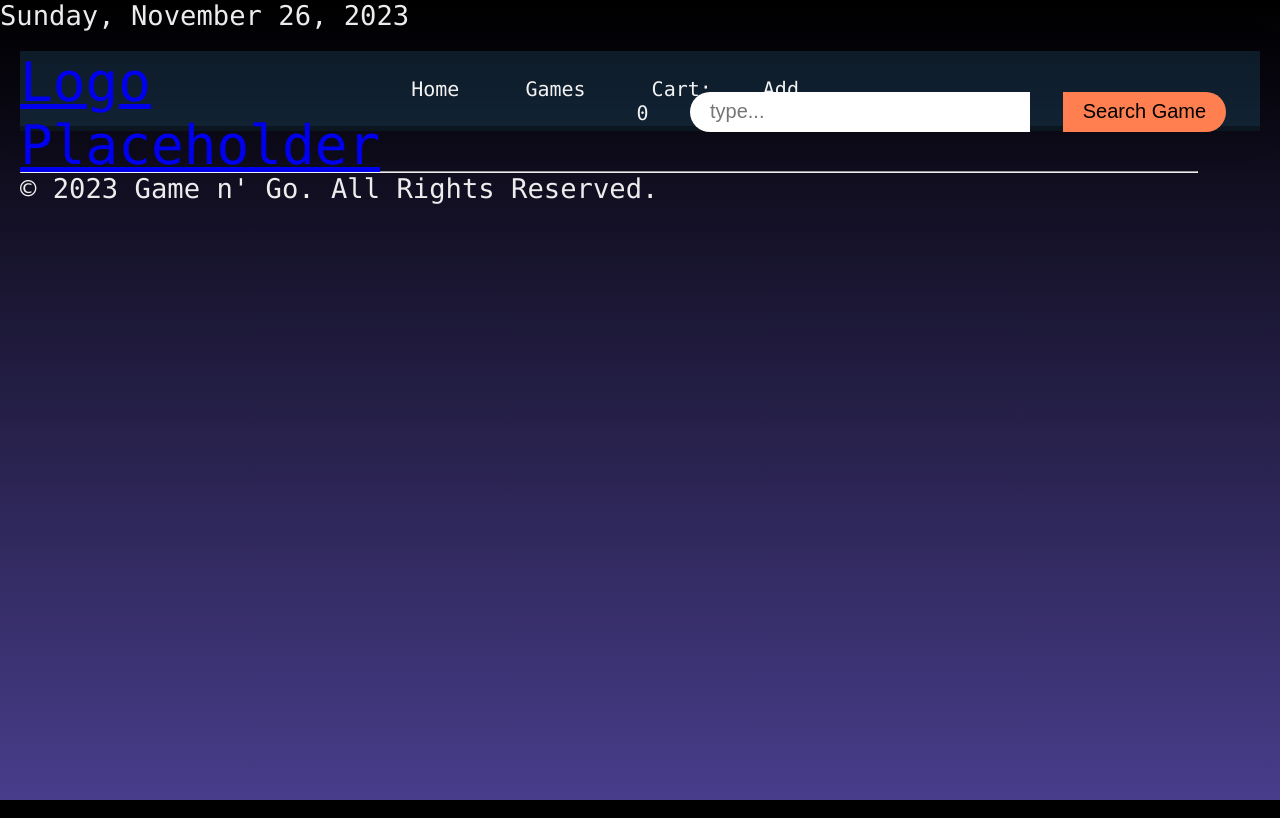
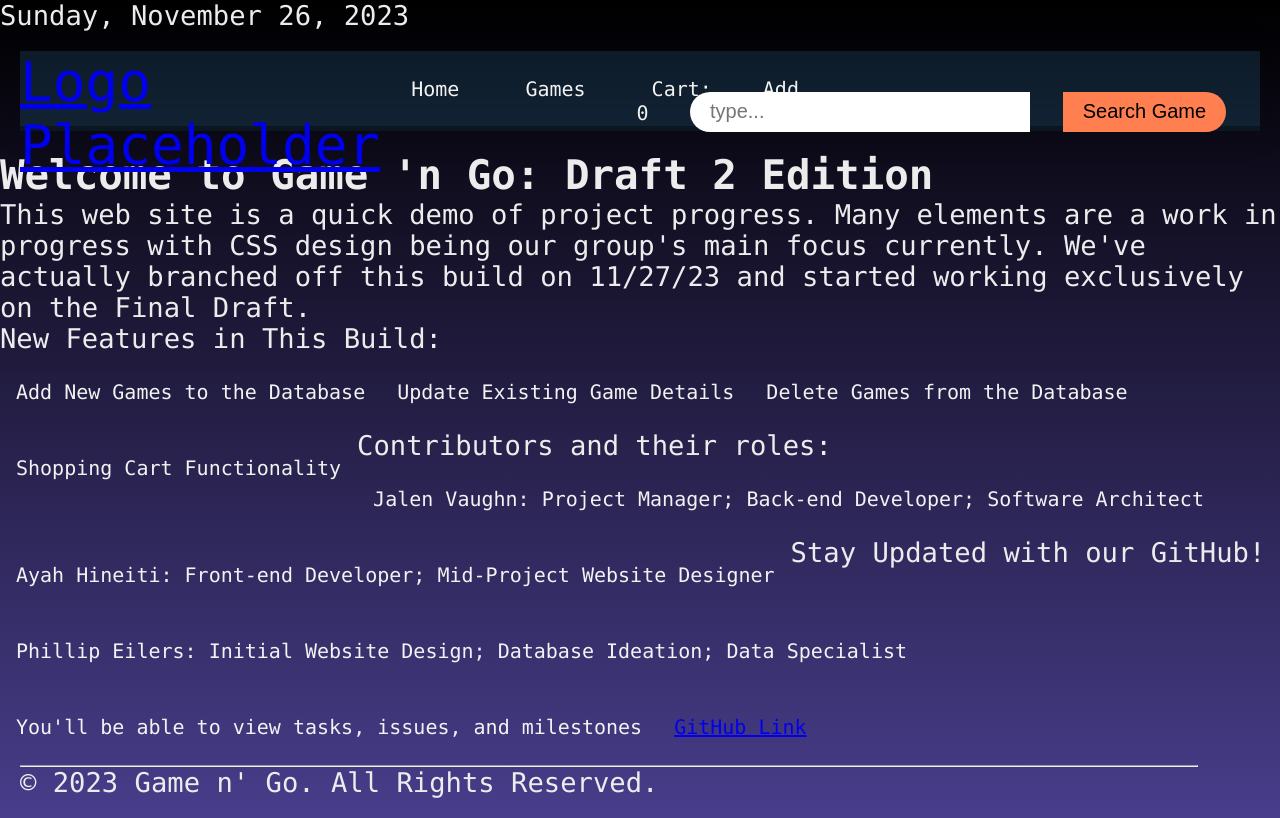
Before and after one commit to jvspeed74/Dynamic-Web-Application_with_Database-Integration, a PHP site: page / in a window 1280 px wide. Run offline with PHP 8.4, Linux system fonts and the light colour scheme.

Commit message:
Updated index.php content

```diff
--- a/I210ProjectGitHub/index.php
+++ b/I210ProjectGitHub/index.php
@@ -9,11 +9,41 @@
 $pageTitle = "Game 'n Go";
 require('header.php');
 ?>
-<!--
-Homepage: Provide info on what the website is, contributors, and available functions (i.e. searching, purchasing, etc)
--->
+
 <section>
-<!--Put content in here.-->
-</section>
+        <h2>Welcome to Game 'n Go: Draft 2 Edition</h2>
+        <p>This web site is a quick demo of project progress. Many elements are a work in progress with CSS design being
+            our group's main focus currently. We've actually branched off this build on 11/27/23 and started working
+            exclusively on the Final Draft.
+        </p>
+
+        <div>
+            <p>New Features in This Build:</p>
+            <ul>
+                <li>Add New Games to the Database</li>
+                <li>Update Existing Game Details</li>
+                <li>Delete Games from the Database</li>
+                <li>Shopping Cart Functionality</li>
+            </ul>
+        </div>
+
+        <div>
+            <p>Contributors and their roles:</p>
+            <ul>
+                <li>Jalen Vaughn: Project Manager; Back-end Developer; Software Architect</li>
+                <li>Ayah Hineiti: Front-end Developer; Mid-Project Website Designer</li>
+                <li>Phillip Eilers: Initial Website Design; Database Ideation; Data Specialist</li>
+            </ul>
+        </div>
+
+        <div>
+            <p>Stay Updated with our GitHub!</p>
+            <ul>
+                <li>You'll be able to view tasks, issues, and milestones</li>
+                <li><a href="https://github.com/jvspeed74/I210SharedProject/issues">GitHub Link</a></li>
+            </ul>
+        </div>
+    </section>
+
 <?php
 include('footer.php');
```
